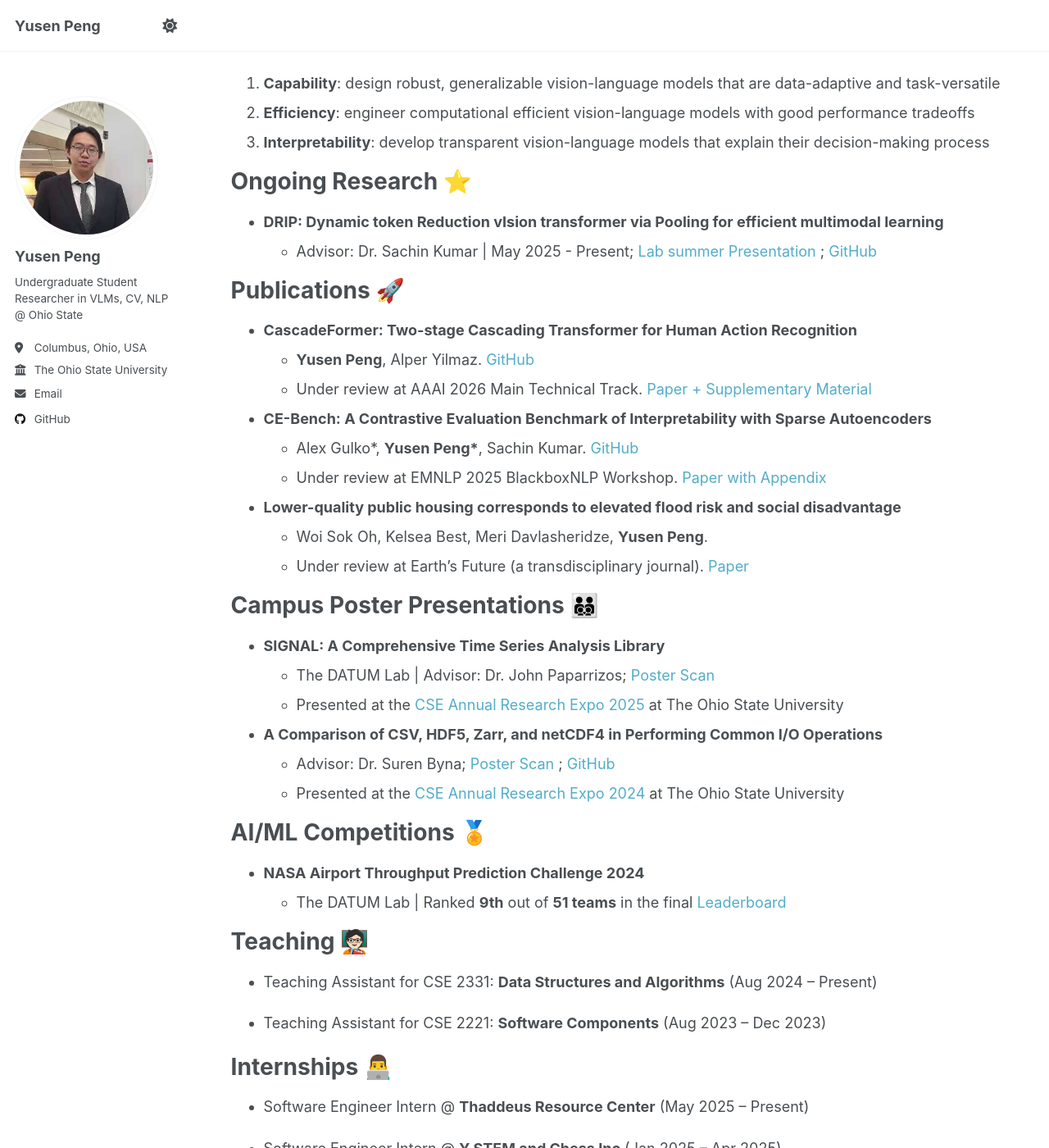
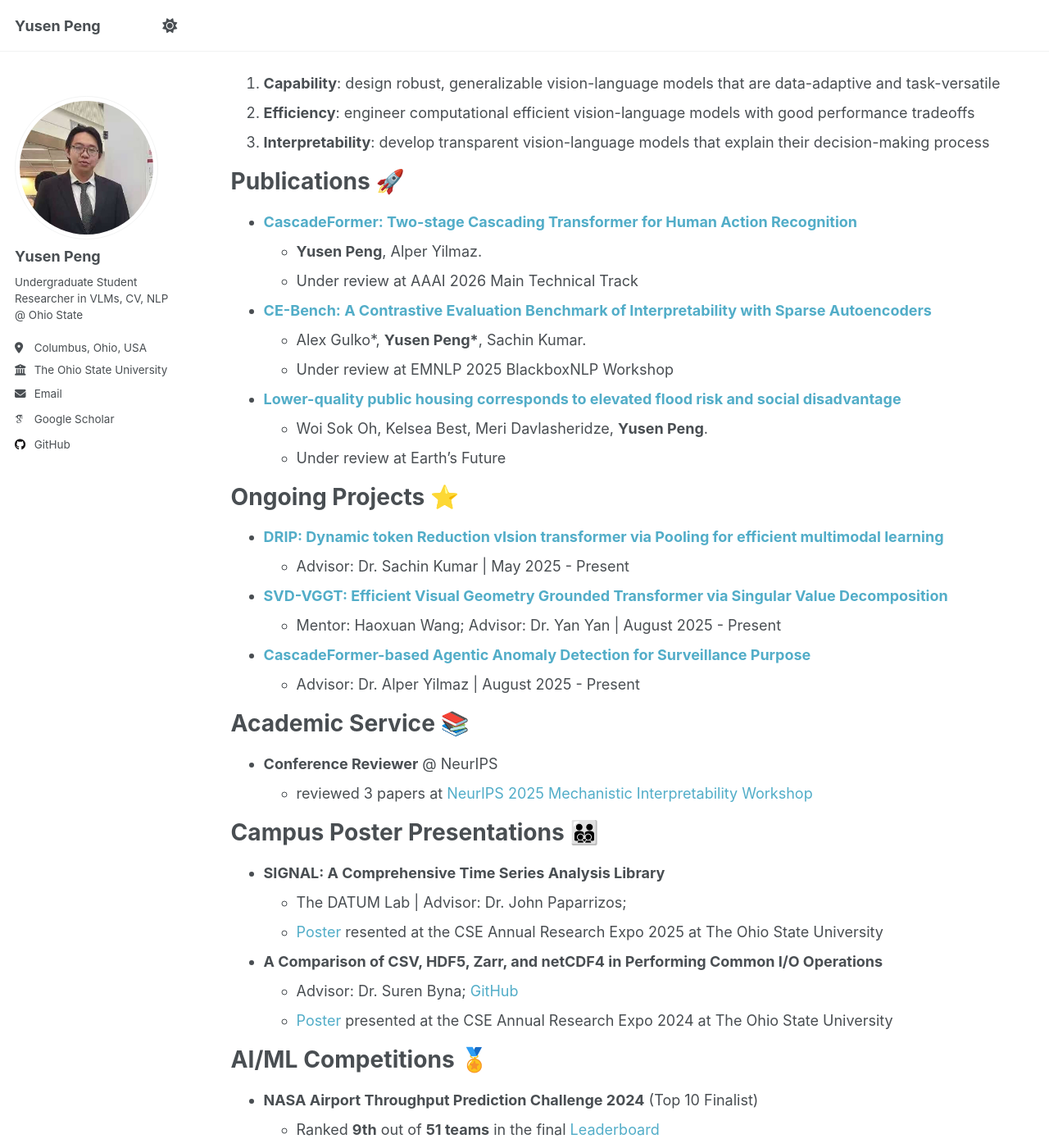
Before and after one commit to Yusen-Peng/Yusen-Peng.github.io, a Jekyll site: the page built from _pages/about.md, in a window 1280 px wide and 1400 px high, scrolled down 407 px. Shown: the whole window at 82% size. Built offline with Jekyll 4.4.1, drawn with Linux system fonts in a browser that asks for light colours; some web fonts are replaced; a script that is not in the unit is left out.

Commit message:
update academic service

```diff
--- a/_config.yml
+++ b/_config.yml
@@ -34,7 +34,7 @@ author:
   # Academic websites
   academia         : # URL
   arxiv            : # URL - Update with the correct link to your profile
-  googlescholar    : #"https://scholar.google.com/citations?user=PS_CX0AAAAAJ"
+  googlescholar    : "https://scholar.google.com/citations?user=T5s5wNgAAAAJ&hl=en"
   impactstory      : # URL
   orcid            : #"http://orcid.org/yourorcidurl"
   semantic         : # URL
--- a/_pages/about.md
+++ b/_pages/about.md
@@ -22,44 +22,56 @@ designing such models with the emphasis on the following three aspects:
 2. **Efficiency**: engineer computational efficient vision-language models with good performance tradeoffs
 3. **Interpretability**: develop transparent vision-language models that explain their decision-making process
 
-Ongoing Research ⭐️
-======
-
-* **DRIP: Dynamic token Reduction vIsion transformer via Pooling for efficient multimodal learning**
-  * Advisor: Dr. Sachin Kumar \| May 2025 - Present; [Lab summer Presentation](https://docs.google.com/presentation/d/1BNgiq4Rxc6-d5mUFQ8P_1D-PnK2Qu6pP7BACOr9e_nE/edit?usp=sharing) ; [GitHub](https://github.com/Yusen-Peng/DRIP)
-
 Publications 🚀
 ======
 
-* **CascadeFormer: Two-stage Cascading Transformer for Human Action Recognition**
-  * **Yusen Peng**, Alper Yilmaz. [GitHub](https://github.com/Yusen-Peng/CascadeFormer)
-  * Under review at AAAI 2026 Main Technical Track. [Paper + Supplementary Material](https://github.com/Yusen-Peng/CascadeFormer/tree/main/papers)
+* **[CascadeFormer: Two-stage Cascading Transformer for Human Action Recognition](https://arxiv.org/abs/2509.00692)**
+  * **Yusen Peng**, Alper Yilmaz.
+  * Under review at AAAI 2026 Main Technical Track
 
-* **CE-Bench: A Contrastive Evaluation Benchmark of Interpretability with Sparse Autoencoders**
-  * Alex Gulko\*, **Yusen Peng\***, Sachin Kumar. [GitHub](https://github.com/Yusen-Peng/CE-Bench)
-  * Under review at EMNLP 2025 BlackboxNLP Workshop. [Paper with Appendix](https://github.com/Yusen-Peng/CE-Bench/blob/main/papers/CE_Bench__BlackboxNLP_workshop_.pdf)
+* **[CE-Bench: A Contrastive Evaluation Benchmark of Interpretability with Sparse Autoencoders](https://arxiv.org/abs/2509.00691)**
+  * Alex Gulko\*, **Yusen Peng\***, Sachin Kumar.
+  * Under review at EMNLP 2025 BlackboxNLP Workshop
 
-* **Lower-quality public housing corresponds to elevated flood risk and social disadvantage**
+* **[Lower-quality public housing corresponds to elevated flood risk and social disadvantage](https://docs.google.com/document/d/1xQ40GUl8wWLM5I9q8T6M7Y-kDxelpi6-lIUt2vzz3KQ/edit?usp=sharing)**
   * Woi Sok Oh, Kelsea Best, Meri Davlasheridze, **Yusen Peng**.
-  * Under review at Earth’s Future (a transdisciplinary journal). [Paper](https://docs.google.com/document/d/1xQ40GUl8wWLM5I9q8T6M7Y-kDxelpi6-lIUt2vzz3KQ/edit?usp=sharing)
+  * Under review at Earth’s Future
+
+Ongoing Projects ⭐️
+======
+
+* **[DRIP: Dynamic token Reduction vIsion transformer via Pooling for efficient multimodal learning](https://github.com/Yusen-Peng/DRIP)**
+  * Advisor: Dr. Sachin Kumar \| May 2025 - Present
+
+* **[SVD-VGGT: Efficient Visual Geometry Grounded Transformer via Singular Value Decomposition](https://github.com/Yusen-Peng/SVD-VGGT)**
+  * Mentor: Haoxuan Wang; Advisor: Dr. Yan Yan \| August 2025 - Present
+
+* **[CascadeFormer-based Agentic Anomaly Detection for Surveillance Purpose](https://github.com/Yusen-Peng/CascadeFormer-AD-Agent)**
+  * Advisor: Dr. Alper Yilmaz \| August 2025 - Present
+
+Academic Service 📚
+======
+
+* **Conference Reviewer** @ NeurIPS
+  * reviewed 3 papers at [NeurIPS 2025 Mechanistic Interpretability Workshop](https://mechinterpworkshop.com)
 
 Campus Poster Presentations 👨‍👨‍👦‍👦
 ======
 
 * **SIGNAL: A Comprehensive Time Series Analysis Library**
-  * The DATUM Lab \| Advisor: Dr. John Paparrizos; [Poster Scan](https://drive.google.com/file/d/1WV9PNwhTVWQE94SSKilK8oGx4dYKENP-/view?usp=sharing)
-  * Presented at the [CSE Annual Research Expo 2025]({https://cse.osu.edu/news/2025/02/showcasing-student-research-2025-cse-grad-research-expo) at The Ohio State University
+  * The DATUM Lab \| Advisor: Dr. John Paparrizos;
+  * [Poster](https://drive.google.com/file/d/1WV9PNwhTVWQE94SSKilK8oGx4dYKENP-/view?usp=sharing) resented at the CSE Annual Research Expo 2025 at The Ohio State University
 
 * **A Comparison of CSV, HDF5, Zarr, and netCDF4 in Performing Common I/O Operations**
-  * Advisor: Dr. Suren Byna; [Poster Scan](https://drive.google.com/file/d/1Q3U9HihDamZp9HKgECZaG2mGMs0BFeRe/view) ; [GitHub](https://github.com/Yusen-Peng/File-IO-Benchmark)
-  * Presented at the [CSE Annual Research Expo 2024](https://cse.osu.edu/news/2024/02/2024-graduate-student-visit-day-poster-exhibition) at The Ohio State University
+  * Advisor: Dr. Suren Byna; [GitHub](https://github.com/Yusen-Peng/File-IO-Benchmark)
+  * [Poster](https://drive.google.com/file/d/1Q3U9HihDamZp9HKgECZaG2mGMs0BFeRe/view) presented at the CSE Annual Research Expo 2024 at The Ohio State University
 
 
 AI/ML Competitions 🏅
 ======
 
-* **NASA Airport Throughput Prediction Challenge 2024**
-  * The DATUM Lab \| Ranked **9th** out of **51 teams** in the final [Leaderboard](https://bitgrit.net/competition/23)
+* **NASA Airport Throughput Prediction Challenge 2024** (Top 10 Finalist)
+  * Ranked **9th** out of **51 teams** in the final [Leaderboard](https://bitgrit.net/competition/23)
 
 Teaching 🧑🏻‍🏫
 ======
```
